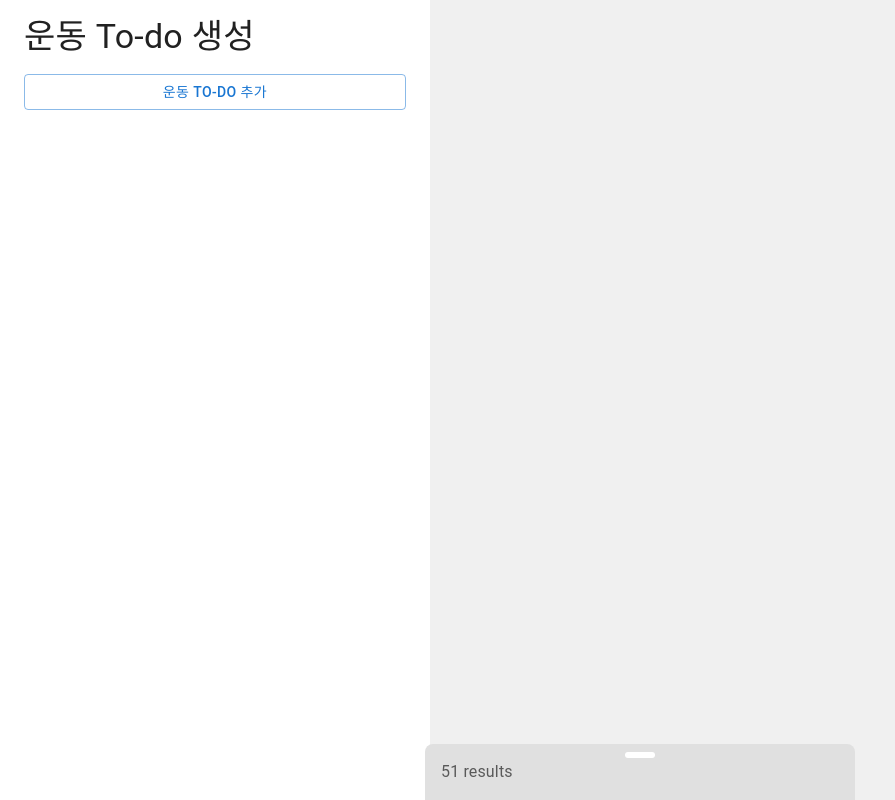
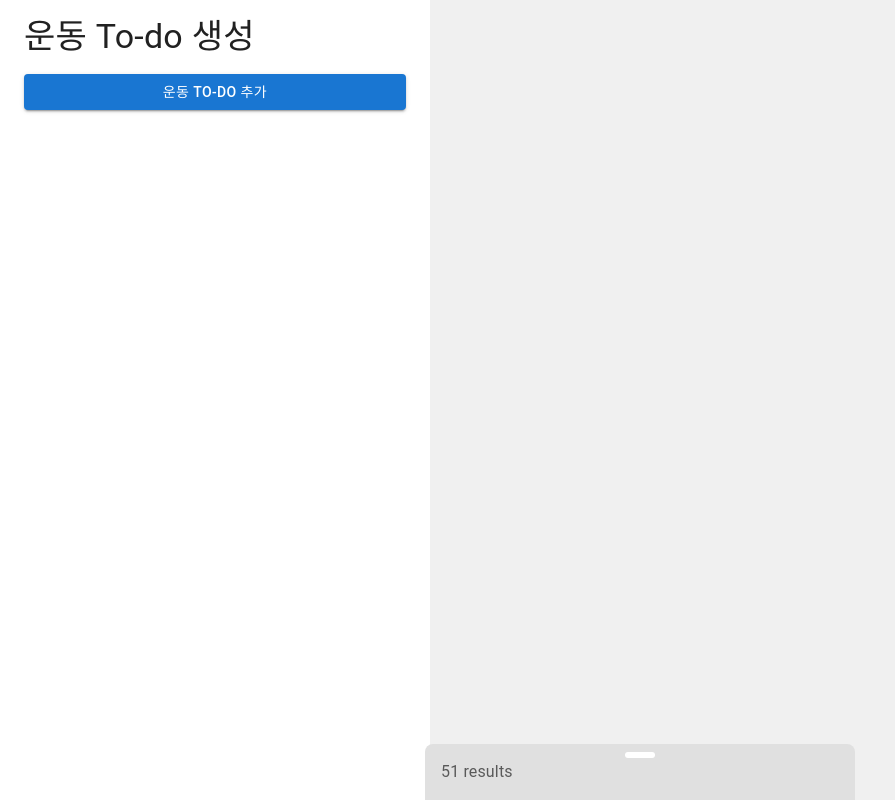
Before and after one commit to Fitapat/Fitapat-front, a Next.js app: page /createTodo in a window 1280 px wide. Shown: the whole page, without its empty margins (0-895 px from the left). Built offline with nearby package versions, Linux system fonts and the light colour scheme.

Commit message:
design: 추가 버튼 contained로

```diff
--- a/src/app/createTodo/page.jsx
+++ b/src/app/createTodo/page.jsx
@@ -57,7 +57,7 @@ function SwipeableEdgeDrawer(props) {
         <Typography variant="h4" sx={{ my: 2 }}>
             운동 To-do 생성
         </Typography>
-        <Button variant='outlined' fullWidth={true} onClick={toggleDrawer(true)}>운동 To-do 추가</Button>
+        <Button variant='contained' fullWidth={true} onClick={toggleDrawer(true)}>운동 To-do 추가</Button>
       </Box>
       <SwipeableDrawer
         container={container}
```
